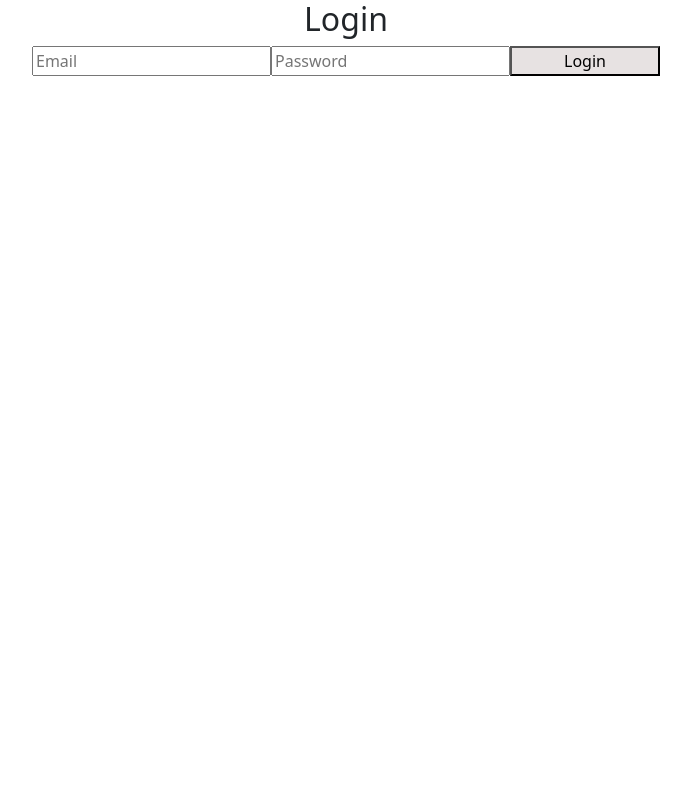
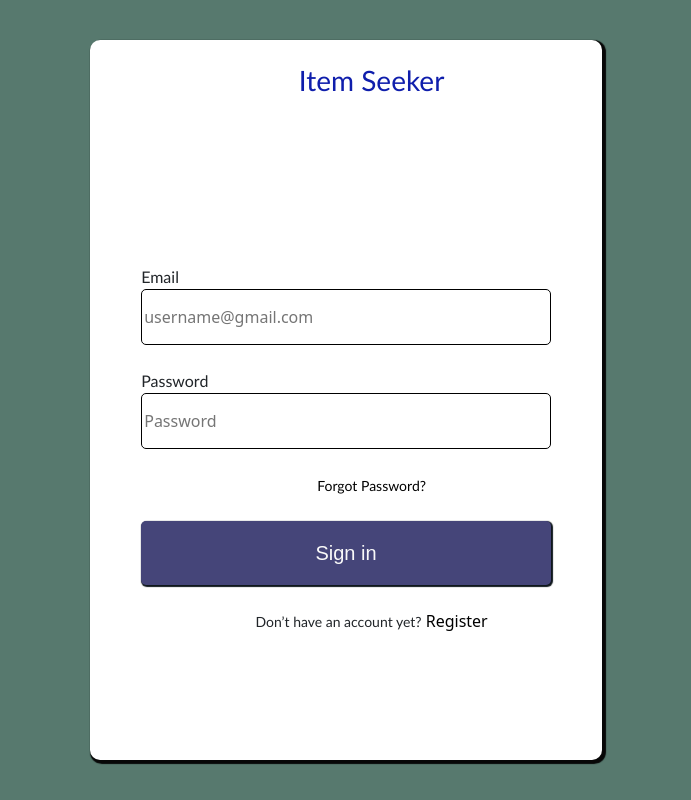
Before and after one commit to Thathsara1999/Item-Seeker-App, a React (Create React App) app in the folder FrontEnd/: page / in a window 1280 px wide. Shown: the whole page, without its empty margins (294-985 px from the left). Built offline with nearby package versions, Linux system fonts and the light colour scheme.

Commit message:
Update LoginPage.js

```diff
--- a/FrontEnd/src/components/LoginPage.js
+++ b/FrontEnd/src/components/LoginPage.js
@@ -1,6 +1,7 @@
 import React, { useState } from 'react';
 import { loginUser } from './API'; // Import the loginUser function from the API file
-import { useNavigate } from 'react-router-dom';
+import { useNavigate, Link } from 'react-router-dom'; // Import Link from react-router-dom
+import './CSS_Files/Login.css';
 
 const LoginPage = () => {
   const navigate = useNavigate(); // Initialize useNavigate hook
@@ -14,11 +15,20 @@ const LoginPage = () => {
         email,
         password,
       };
+
+
+      console.log('Attempting login with:', userData);
       const data = await loginUser(userData); // Use the loginUser function to handle login
+     // const foundUser = data.find(user => user.email === email && user.password === password);
+
+      ///if(foundUser){
+        console.log('Login successful, received data:', data);
         alert('Login successful');
-      navigate('/ItemShow'); // Use navigate to go to login page after successful registration
-      // Save user data or token to local storage or context
         localStorage.setItem('userInfo', JSON.stringify(data));
+        navigate('/ItemShow'); // Use navigate to go to the item show page after successful login
+
+    //  }
+
     } catch (error) {
       console.error('Error logging in:', error);
       alert('Error logging in');
@@ -26,24 +36,37 @@ const LoginPage = () => {
   };
 
   return (
-    <div className="login-page">
-      <h2>Login</h2>
-      <form onSubmit={handleSubmit}>
+    <div className="login-background">
+      <form className="login-form" onSubmit={handleSubmit}>
+        <h1 className="login-font">Item Seeker</h1>
+        <div className='login-sub'>
+          <label className="login-label">Email</label><br />
           <input
             type="email"
+            className="login-textbox"
             value={email}
             onChange={(e) => setEmail(e.target.value)}
-          placeholder="Email"
+            placeholder="username@gmail.com"
             required
-        />
+          /><br />
+          <div className="login-padding"></div>
+          <label className="login-label" style={{ marginBottom: "1px" }}>Password</label><br />
           <input
             type="password"
+            className="login-textbox"
             value={password}
             onChange={(e) => setPassword(e.target.value)}
             placeholder="Password"
             required
           />
-        <button type="submit">Login</button>
+          <div className='login-padding'></div>
+          <a href="#" className="login-font login-forgot">Forgot Password?</a><br />
+          <div className="login-padding"></div>
+          <button type="submit" className="login-signin">Sign in</button>
+          <div className="login-padding"></div>
+          <label className="login-font" style={{ marginLeft: '10%' }}>Don’t have an account yet?</label>
+          <Link to="/register" className="login-forgot"> Register</Link>
+        </div>
       </form>
     </div>
   );
```
Lines whose indentation alone changed are shown as unchanged.
